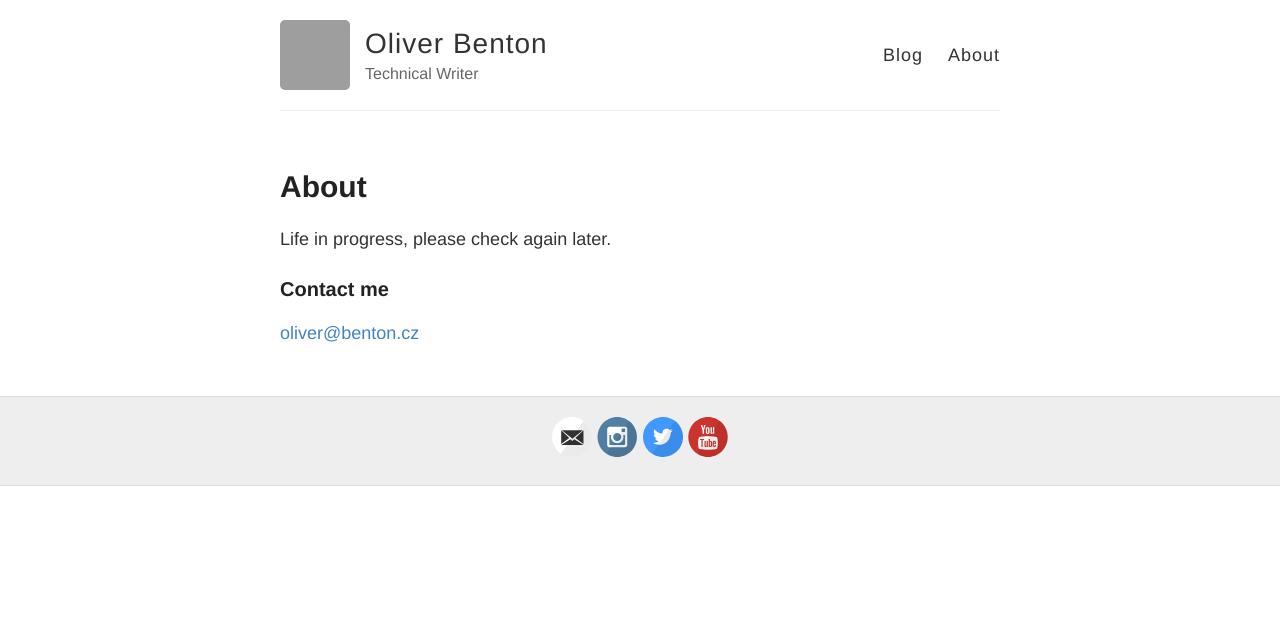
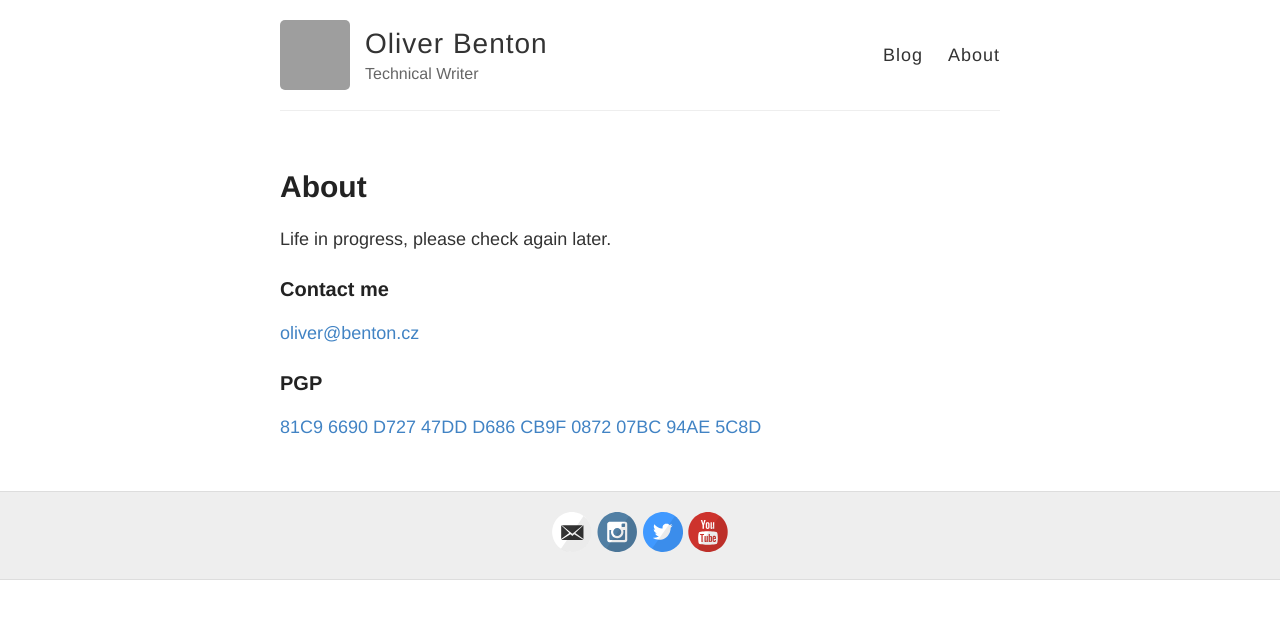
Before and after one commit to bentonoliver/bentonoliver.github.io, a Jekyll site: the page built from about.md, in a window 1280 px wide. Shown: the top 619 px of the page. Built offline with Jekyll 4.4.1, drawn with Linux system fonts in a browser that asks for light colours; grey boxes are pictures that could not be loaded.

Commit message:
Update about.md

```diff
--- a/about.md
+++ b/about.md
@@ -9,3 +9,6 @@ Life in progress, please check again later.
 ### Contact me
 
 [oliver@benton.cz](mailto:oliver@benton.cz)
+
+### PGP
+[81C9 6690 D727 47DD D686 CB9F 0872 07BC 94AE 5C8D](https://github.com/bentonoliver/bentonoliver.github.io/blob/master/_data/publickey.oliver%40benton.cz.asc)
```
